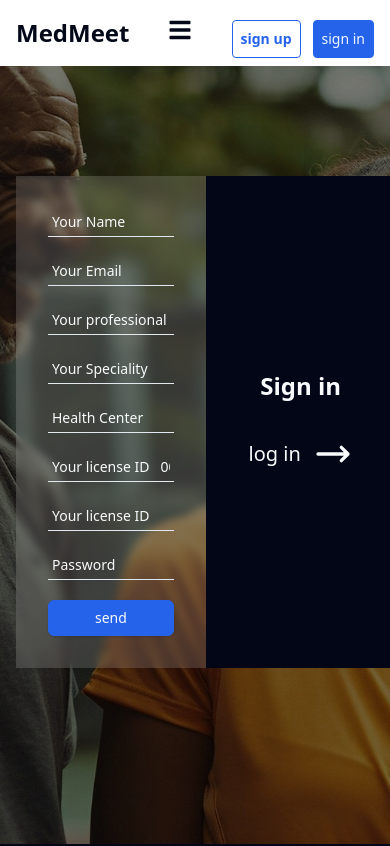
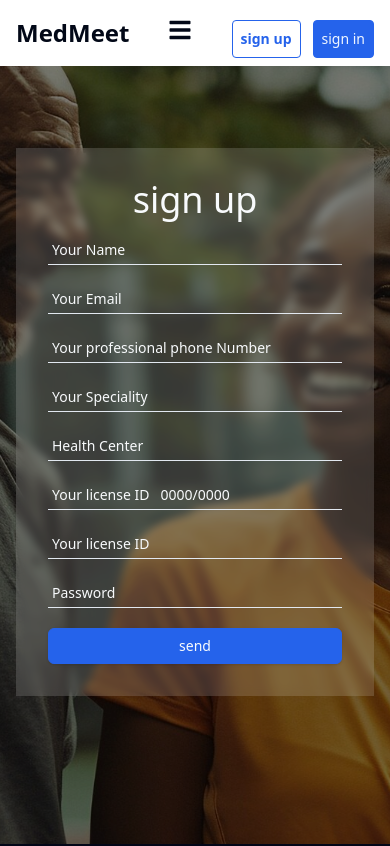
Before and after one commit to nk-hatake24/annuaire-medicale, a Next.js app in the folder frontend/frontend/: page /signUp in a window 390 px wide. Shown: the top 846 px of the page. Built offline with nearby package versions, Linux system fonts and the light colour scheme.

Commit message:
responsive signup

```diff
--- a/frontend/frontend/app/(log)/signUp/page.tsx
+++ b/frontend/frontend/app/(log)/signUp/page.tsx
@@ -95,8 +95,9 @@ export default function SignUp() {
 
   return (
     <div className="flex w-full flex-row ">
-      <div className="w-1/2 p-8">
-        <form onSubmit={updatePost} className="flex flex-col gap-5 text-sm text-slate-50 ">
+      <div className="w-full  lg:w-1/2 p-8">
+      <h2 className="text-4xl block md:hidden text-slate-50 text-center mb-4">sign up</h2>
+        <form onSubmit={updatePost} className="flex flex-col gap-5 w-full text-sm text-slate-50 ">
           <input
             placeholder="Your Name"
             type="text"
@@ -171,7 +172,7 @@ export default function SignUp() {
 
         </form>
       </div>
-      <div className="w-1/2 bg-slate-950 p-3 flex flex-col justify-center items-center gap-8 text-slate-50">
+      <div className="w-0 md:w-1/2 hidden bg-slate-950 p-3 lg:flex flex-col justify-center items-center gap-8 text-slate-50">
         <h2 className="font-bold flex  text-2xl">Sign in</h2>
         <Link href="/signIn" className="flex text-xl items-center gap-3">
           log in{" "}
```
